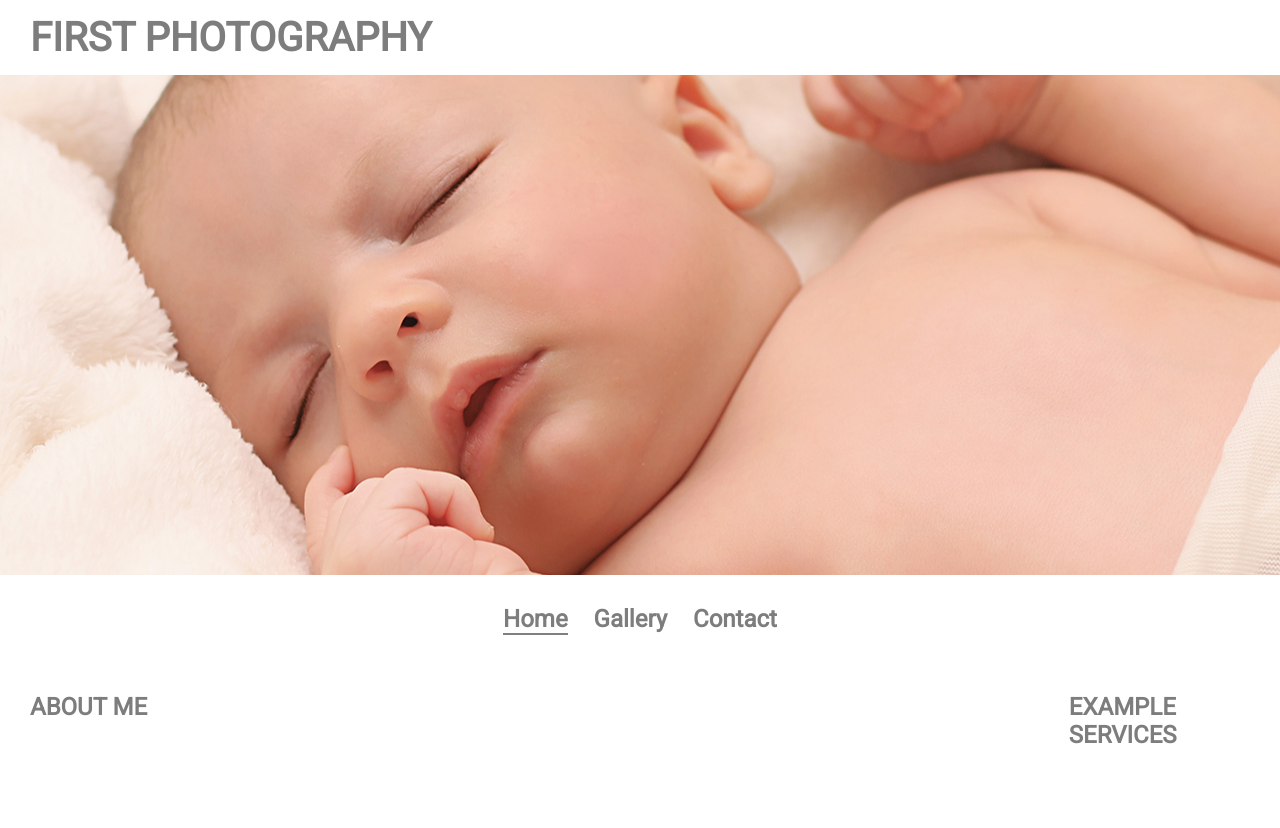
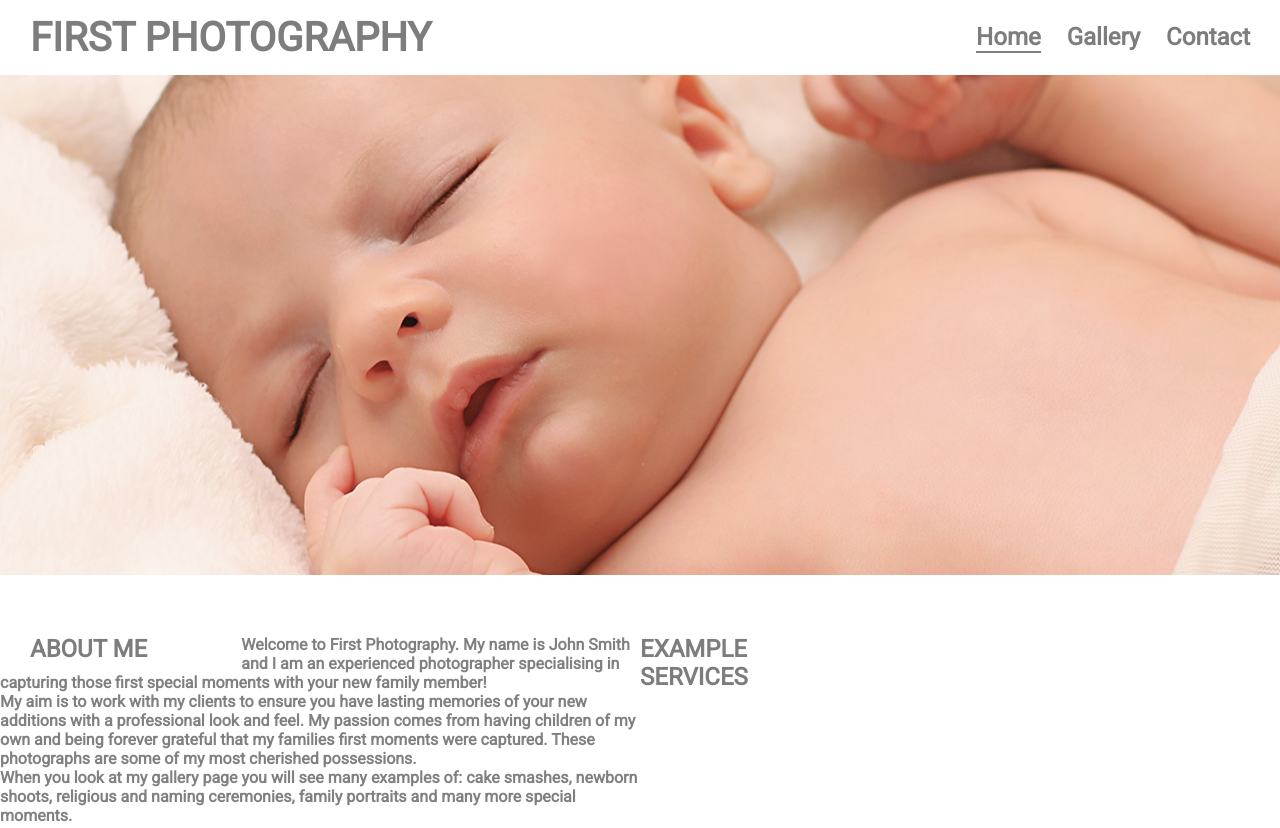
Before and after one commit to LADCode2021/HTML_and_CSS_Essentials_Portfolio_Project, a plain HTML site: page index.html in a window 1280 px wide. Shown: the top 828 px of the page. Drawn offline with Linux system fonts and the light colour scheme.

Commit message:
Add: about me text content. Move nav menu to top right in-line with logo

```diff
--- a/assets/css/style.css
+++ b/assets/css/style.css
@@ -1,6 +1,6 @@
 @import url('https://fonts.googleapis.com/css2?family=Roboto&display=swap');
 
-/* remove all default styling (tip picked up from Love Running Project */
+/* remove all default styling (tip picked up from Love Running Project) */
 
 * {
     margin: 0;
@@ -16,7 +16,7 @@ body {
     color: #808080;
 }
 
-/* headings and logo*/
+/* headings and logo */
 
 h1, h2 {
     font-family: Roboto;
@@ -31,30 +31,15 @@ h1, h2 {
     line-height: 75px;
 }
 
-/* banner image */
-
-#banner-image-outer {
-    height: 500px;
-    width: 100%;
-    position: relative;
-    overflow: hidden;
-}
-
-#banner-image {
-    height: 500px;
-    width: 100%;
-    background: url(../images/baby-banner-image.jpg) no-repeat center center;
-}
-
-
 /* navigation menu */
 
 #nav {
     font-size: 150%;
-    margin: 0 auto;
+    float: right;
     text-align: center;
     word-spacing: 20px;
-    padding-top: 30px;
+    margin-right: 30px;
+    line-height: 75px;
 }
 
 #nav li {
@@ -103,11 +88,22 @@ h1, h2 {
 
 .example-services-heading {
     width: 33%;
-    float: right;
+    float: left;
     clear: both;
 
 }
 
-.example-services-heading {
+/* banner image */
 
+#banner-image-outer {
+    height: 500px;
+    width: 100%;
+    position: relative;
+    overflow: hidden;
 }
+
+#banner-image {
+    height: 500px;
+    width: 100%;
+    background: url(../images/baby-banner-image.jpg) no-repeat center center;
+}
--- a/index.html
+++ b/index.html
@@ -10,9 +10,6 @@
 <body>
     <header>
         <h1 id="logo">First Photography</h1>
-        <section id="banner-image-outer">
-            <div id="banner-image"></div>
-        </section>
         <nav>
             <ul id="nav">
                 <li><a class="active" href="index.html">Home</a></li>
@@ -21,9 +18,21 @@
             </ul>
         </nav>
     </header>
+    <section id="banner-image-outer">
+        <div id="banner-image"></div>
+    </section>
     <main id="main-section">
         <div id="about-me">
             <h2 class="about-me-heading">About me</h2>
+            <hr>
+            <p>Welcome to First Photography. My name is John Smith and I am an experienced photographer specialising in capturing those first
+                special moments with your new family member!</p>
+            <p>My aim is to work with my clients to ensure you have lasting memories of your new additions with a professional look and feel. My passion
+                comes from having children of my own and being forever grateful that my families first moments were captured.
+                These photographs are some of my most cherished possessions.</p>
+
+            <p>When you look at my gallery page you will see many examples of: cake smashes, newborn shoots, religious and naming ceremonies,
+                family portraits and many more special moments.</p>
         </div>
         <div id="example-services">
             <h2 class="example-services-heading">Example services</h2>
```
